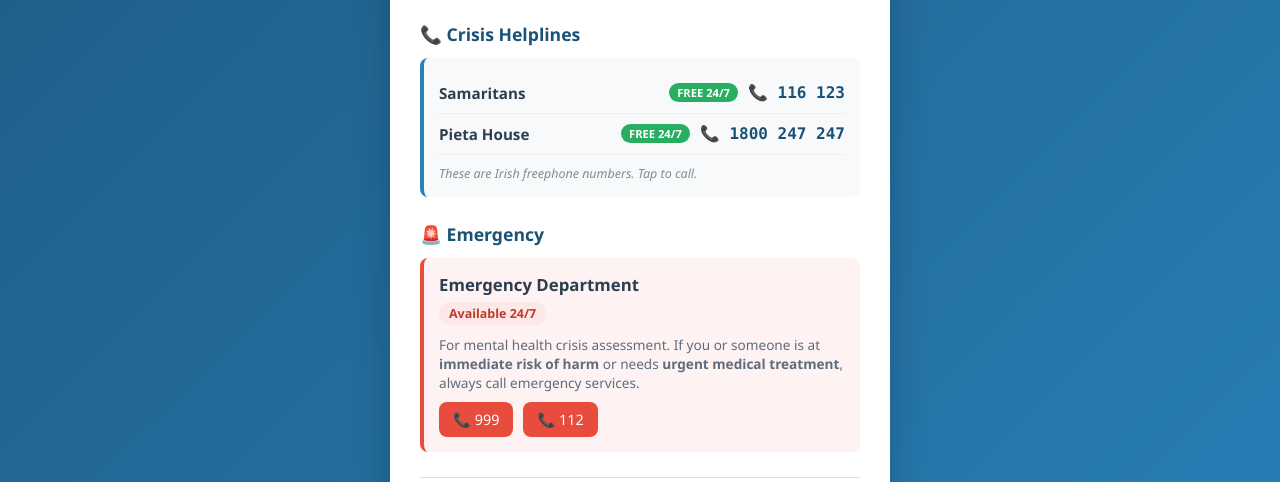
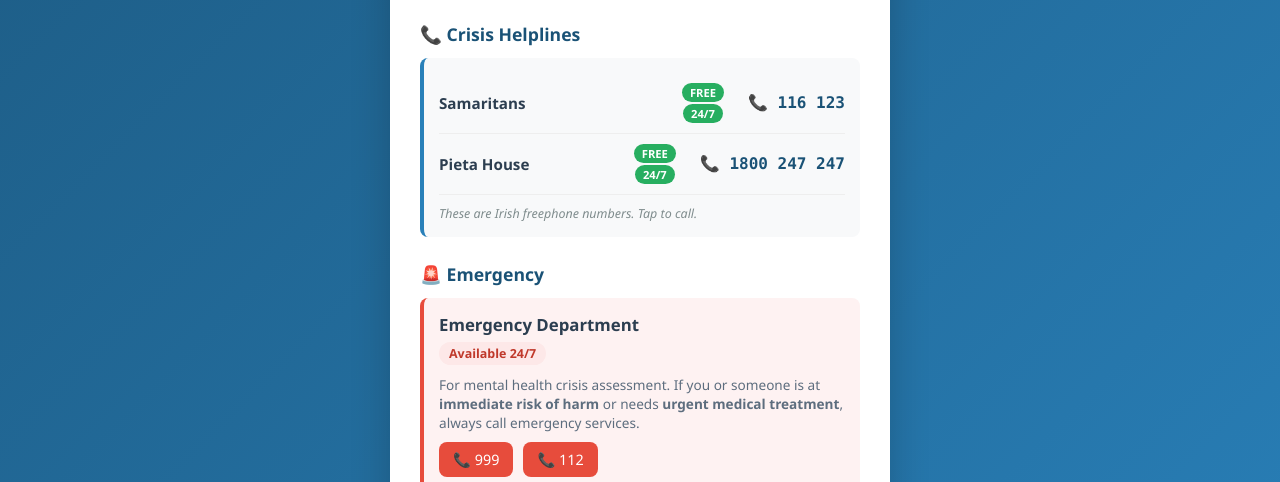
Before and after one commit to VictoriaDigital/contactesQR, a plain HTML site: page index.html in a window 1280 px wide. Shown: the part 852-1334 px from the top of the page. Drawn offline with Linux system fonts and the light colour scheme.

Commit message:
Fix crisis helplines tag alignment - stack Free/24/7 vertically

```diff
--- a/index.html
+++ b/index.html
@@ -135,7 +135,7 @@
 
         .quick-contact {
             display: grid;
-            grid-template-columns: 1fr auto auto;
+            grid-template-columns: 1fr 70px auto;
             align-items: center;
             gap: 10px;
             padding: 10px 0;
@@ -146,6 +146,12 @@
             font-weight: 600;
             color: #2c3e50;
             font-size: 0.95rem;
+        }
+        .quick-contact .badge-col {
+            display: flex;
+            flex-direction: column;
+            align-items: center;
+            gap: 2px;
         }
         .quick-contact .number {
             font-family: 'SF Mono', 'Consolas', monospace;
@@ -258,12 +264,18 @@
         <div class="service-card">
             <div class="quick-contact">
                 <span class="name">Samaritans</span>
-                <span class="free-badge">Free 24/7</span>
+                <span class="badge-col">
+                    <span class="free-badge">Free</span>
+                    <span class="free-badge">24/7</span>
+                </span>
                 <a href="tel:116123" class="number">📞 116 123</a>
             </div>
             <div class="quick-contact">
                 <span class="name">Pieta House</span>
-                <span class="free-badge">Free 24/7</span>
+                <span class="badge-col">
+                    <span class="free-badge">Free</span>
+                    <span class="free-badge">24/7</span>
+                </span>
                 <a href="tel:1800247247" class="number">📞 1800 247 247</a>
             </div>
             <p class="note" style="margin-top: 10px;">These are Irish freephone numbers. Tap to call.</p>
```
